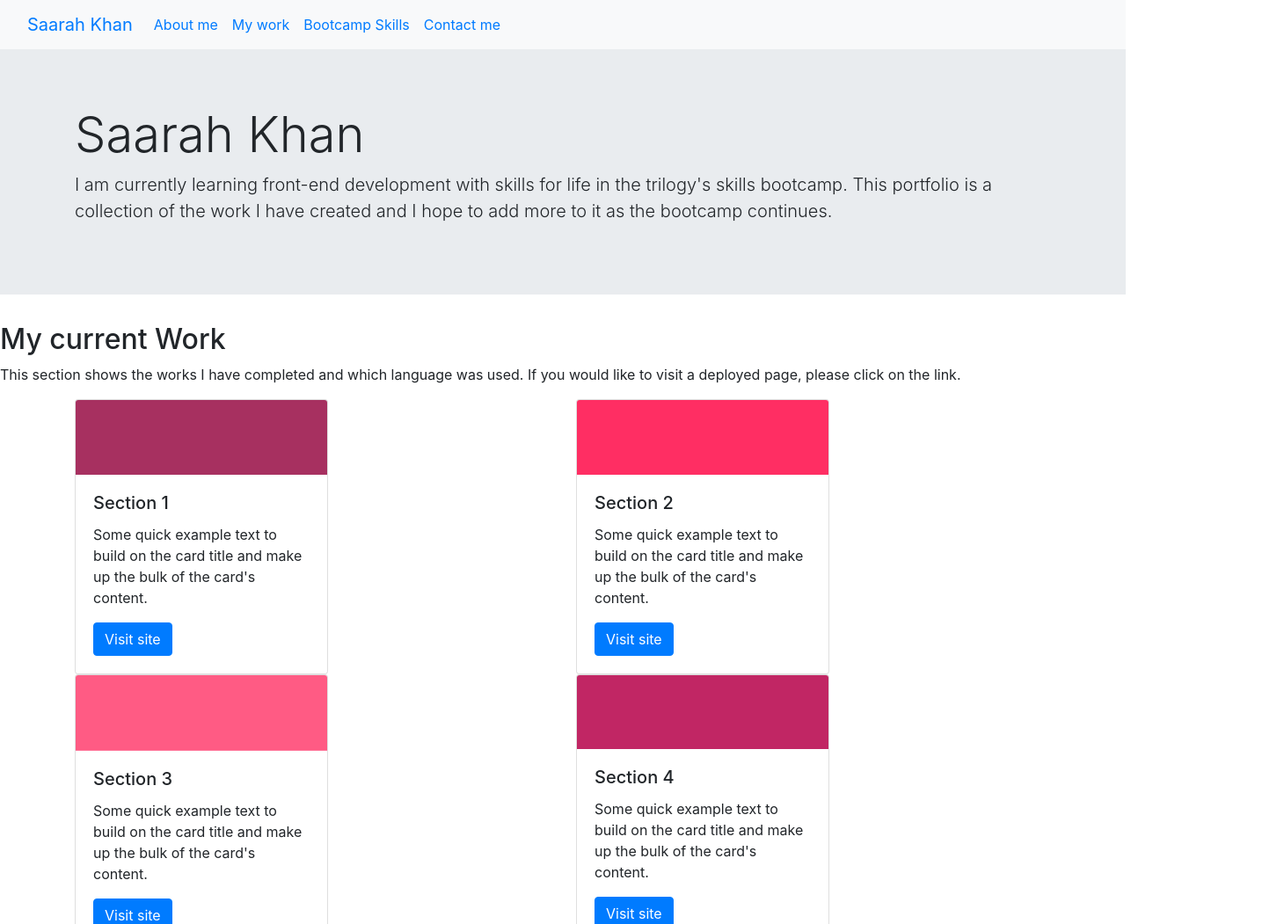
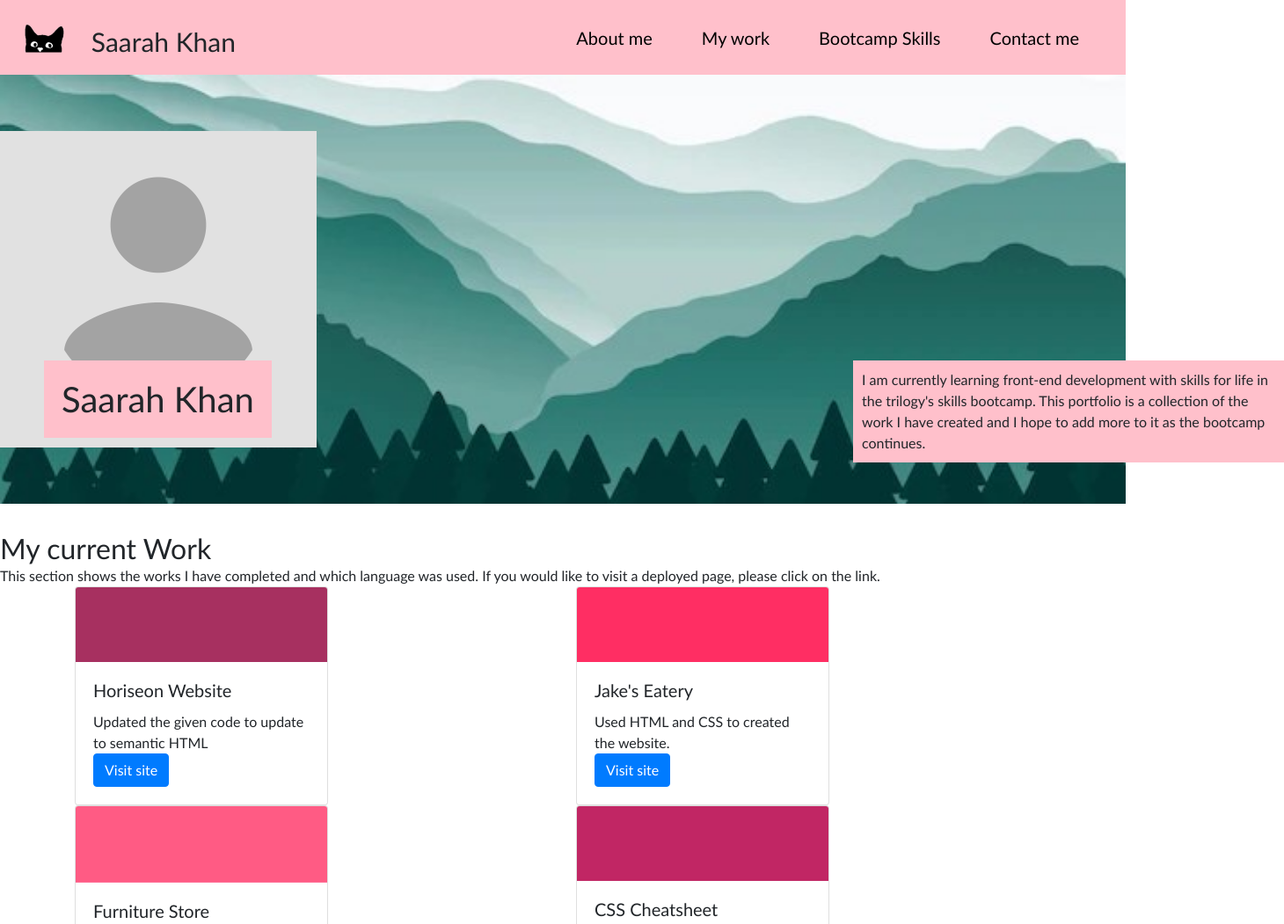
Before and after one commit to khans0/Bootstrap-portfolio, a plain HTML site: page index.html in a window 1280 px wide. Shown: the top 1051 px of the page at 88% size, 1460 px wide, since content can reach past the window. Drawn offline with nearby package versions, Linux system fonts and the light colour scheme.

Commit message:
1. worked on css 2. added images 3. need to finish jumbotron, about me, contact css

```diff
--- a/assets/style.css
+++ b/assets/style.css
@@ -0,0 +1,83 @@
+*{
+    box-sizing: border-box;
+  }
+
+  body {
+    margin: 0;
+    padding: 0;
+    font-family: 'Trebuchet MS', 'Lucida Sans Unicode', 'Lucida Grande', 'Lucida Sans', Arial, sans-serif;
+    line-height: 1.5;
+  }
+
+  h1,
+  h2,
+  h3,
+  h4,
+  h5,
+  h6 {
+    margin: 0;
+
+  }
+
+  p {
+    margin: 0;
+  }
+
+/*Navigation*/
+
+#navBar{
+    padding: 10px;
+    background-color: pink;
+}
+.logo{
+    height: 35px;
+    width: auto;
+    padding-right: 30px;
+
+}
+.navbar-brand{
+    font-size: 30px;
+    padding-top: 15px;
+}
+.nav-item{
+    font-size: 20px;
+    padding-left:20px;
+    padding-right: 20px;
+
+}
+.nav-link{
+    color: black !important;
+}
+
+#navbarSupportedContent{
+    justify-content: flex-end;
+}
+
+/*Jumbotron*/
+.jumbotron, .jumbotron-fluid{
+    object-fit: cover;
+    width: 100%;
+    background:url("../images/jumbotron\ background.png");
+    background-color: transparent;
+    background-size: cover;
+    z-index: 10;
+}
+.jumboTitle{
+    padding: 20px;
+    background-color:pink ;
+    position:absolute;
+    top: 410px;
+    left: 50px;
+}
+.jumboText{
+    height: auto;
+    width: 490px;
+    position: absolute;
+    left: 970px;
+    top: 410px;
+    padding: 10px;
+    background-color: pink;
+}
+.avatar{
+
+}
--- a/index.html
+++ b/index.html
@@ -13,46 +13,52 @@
 </head>
 
 <!--Navigation-->
-<nav class="navbar navbar-expand-lg bg-light" id="navBar">
+<nav class="navbar navbar-expand-lg" id="navBar">
     <div class="container-fluid">
-      <a class="navbar-brand" href="#">Saarah Khan</a>
-      <button class="navbar-toggler" type="button" data-bs-toggle="collapse" data-bs-target="#navbarSupportedContent" aria-controls="navbarSupportedContent" aria-expanded="false" aria-label="Toggle navigation">
-        <span class="navbar-toggler-icon"></span>
-      </button>
+
+      <img class ="logo" src="./images/meow.png" alt="black cat">
+      <a class="navbar-brand">Saarah Khan</a>
+
       <div class="collapse navbar-collapse" id="navbarSupportedContent">
         <ul class="navbar-nav me-auto mb-2 mb-lg-0">
           <li class="nav-item">
-            <a class="nav-link active" aria-current="page" href="#">About me</a>
+            <a class="nav-link active" aria-current="page" href="#aboutme">About me</a>
           </li>
           <li class="nav-item">
-            <a class="nav-link" href="work">My work</a>
+            <a class="nav-link" href=#sectionheading>My work</a>
           </li>
           <li class="nav-item">
-            <a class="nav-link" href="#">Bootcamp Skills</a>
+            <a class="nav-link" href="#bootcamp">Bootcamp Skills</a>
           </li>
           <li class="nav-item">
-            <a class="nav-link" href="#">Contact me</a>
+            <a class="nav-link" href="#contact">Contact me</a>
           </li>
       </div>
     </div>
   </nav>
 
+<main>
+<section id="aboutme">
 <!--Jumbotron Section-->
 <div class="jumbotron jumbotron-fluid">
-    <div class="container">
-      <h1 class="display-4">Saarah Khan</h1>
-      <p class="lead">I am currently learning front-end
+    <div class="jumbo-container">
+      <h1 class="jumboTitle">Saarah Khan</h1>
+      <p class="jumboText">I am currently learning front-end
         development with skills for
         life in the trilogy's skills bootcamp. This portfolio
         is a collection of the work I have created and
         I hope to add more to it as the bootcamp continues.</p>
+        <div class="avatar">
+        <img src="./images/avatar.png" alt="grey avatar">
+        </div>
+
     </div>
   </div>
+</section>
 
-<main>
     <section>
 <!--Work section-->
-<h2 class="sectionheading">My current Work</h2>
+<h2 id="sectionheading">My current Work</h2>
 <p>This section shows the works I have completed and which language
     was used. If you would like to visit a deployed page, please click on the link.
 </p>
@@ -63,10 +69,9 @@
             <div class="card" style="width: 18rem;">
                 <img class="card-img-top" src="./images/Pink1.png" alt="Card image cap">
                 <div class="card-body">
-                  <h5 class="card-title">Section 1</h5>
-                  <p class="card-text">Some quick example text to build on the
-                    card title and make up the bulk of the card's content.</p>
-                  <a href="#" class="btn btn-primary">Visit site</a>
+                  <h5 class="card-title">Horiseon Website</h5>
+                  <p class="card-text">Updated the given code to update to semantic HTML</p>
+                  <a href="https://khans0.github.io/Challenge1/" class="btn btn-primary">Visit site</a>
                 </div>
               </div>
         </div>
@@ -75,9 +80,8 @@
         <div class="card" style="width: 18rem;">
             <img class="card-img-top" src="./images/pink2.png" alt="Card image cap">
             <div class="card-body">
-              <h5 class="card-title">Section 2</h5>
-              <p class="card-text">Some quick example text to build on the
-                card title and make up the bulk of the card's content.</p>
+              <h5 class="card-title">Jake's Eatery</h5>
+              <p class="card-text">Used HTML and CSS to created the website.</p>
               <a href="#" class="btn btn-primary">Visit site</a>
             </div>
           </div>
@@ -86,11 +90,12 @@
 
 <!--Second row-->
 <div class="row">
+
     <div class="col">
         <div class="card" style="width: 18rem;">
             <img class="card-img-top" src="./images/Pink3.png" alt="Card image cap">
             <div class="card-body">
-              <h5 class="card-title">Section 3</h5>
+              <h5 class="card-title">Furniture Store</h5>
               <p class="card-text">Some quick example text to build on the
                 card title and make up the bulk of the card's content.</p>
               <a href="#" class="btn btn-primary">Visit site</a>
@@ -102,7 +107,7 @@
     <div class="card" style="width: 18rem;">
         <img class="card-img-top" src="./images/pink4.png" alt="Card image cap">
         <div class="card-body">
-          <h5 class="card-title">Section 4</h5>
+          <h5 class="card-title">CSS Cheatsheet</h5>
           <p class="card-text">Some quick example text to build on the
             card title and make up the bulk of the card's content.</p>
           <a href="#" class="btn btn-primary">Visit site</a>
@@ -113,11 +118,12 @@
 
 <!--Third Row-->
 <div class="row">
+
     <div class="col">
         <div class="card" style="width: 18rem;">
             <img class="card-img-top" src="./images/Pink5.png" alt="Card image cap">
             <div class="card-body">
-              <h5 class="card-title">Section 5</h5>
+              <h5 class="card-title">Placeholder 5</h5>
               <p class="card-text">Some quick example text to build on the
                 card title and make up the bulk of the card's content.</p>
               <a href="#" class="btn btn-primary">Visit site</a>
@@ -129,7 +135,7 @@
     <div class="card" style="width: 18rem;">
         <img class="card-img-top" src="./images/pink6.png" alt="Card image cap">
         <div class="card-body">
-          <h5 class="card-title">Section 6</h5>
+          <h5 class="card-title">Placeholder 6</h5>
           <p class="card-text">Some quick example text to build on the
             card title and make up the bulk of the card's content.</p>
           <a href="#" class="btn btn-primary">Visit site</a>
@@ -140,21 +146,20 @@
 </section>
 
 <!--Skills section-->
-<section>
+<section id="bootcamp">
     <h3>Bootcamp Skills</h3>
     <p>This section lists the skills that I will be learning throughout the bootcamp.
         Click to find out more about each topic.
     </p>
     <div class="list-group">
-        <a href="#" class="list-group-item list-group-item-action active"> Cras justo odio</a>
-        <a href="#" class="list-group-item list-group-item-action">Dapibus ac facilisis in</a>
-        <a href="#" class="list-group-item list-group-item-action">Morbi leo risus</a>
-        <a href="#" class="list-group-item list-group-item-action">Porta ac consectetur ac</a>
-        <a href="#" class="list-group-item list-group-item-action disabled">Vestibulum at eros</a>
+        <a href="https://www.w3schools.com/html/" class="list-group-item list-group-item-action active"> HTML</a>
+        <a href="https://www.w3schools.com/css/" class="list-group-item list-group-item-action">CSS</a>
+        <a href="https://www.w3schools.com/js/" class="list-group-item list-group-item-action">Javascript</a>
+        <a href="https://www.w3schools.com/js/js_api_intro.asp" class="list-group-item list-group-item-action">working with APIs</a>
       </div>
 </section>
 
-<section>
+<section id="contact">
     <h4>Contact me</h4>
     <p>Get in touch!</p>
         <a href="mailto:saarah_96@hotmail.co.uk" class="email">Email</a>
```
Also changed, not shown: images/avatar.png (added), images/jumbotron background.png (added), images/meow.png (added).
